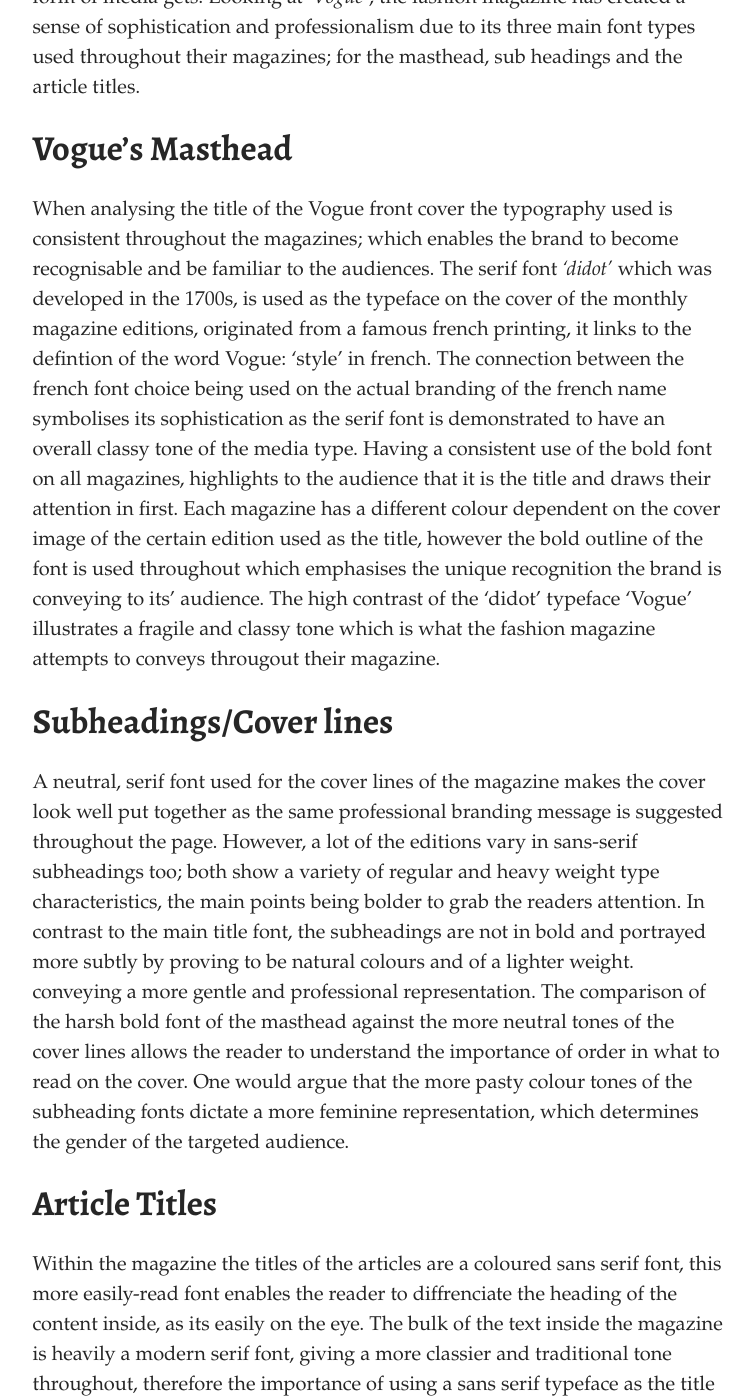
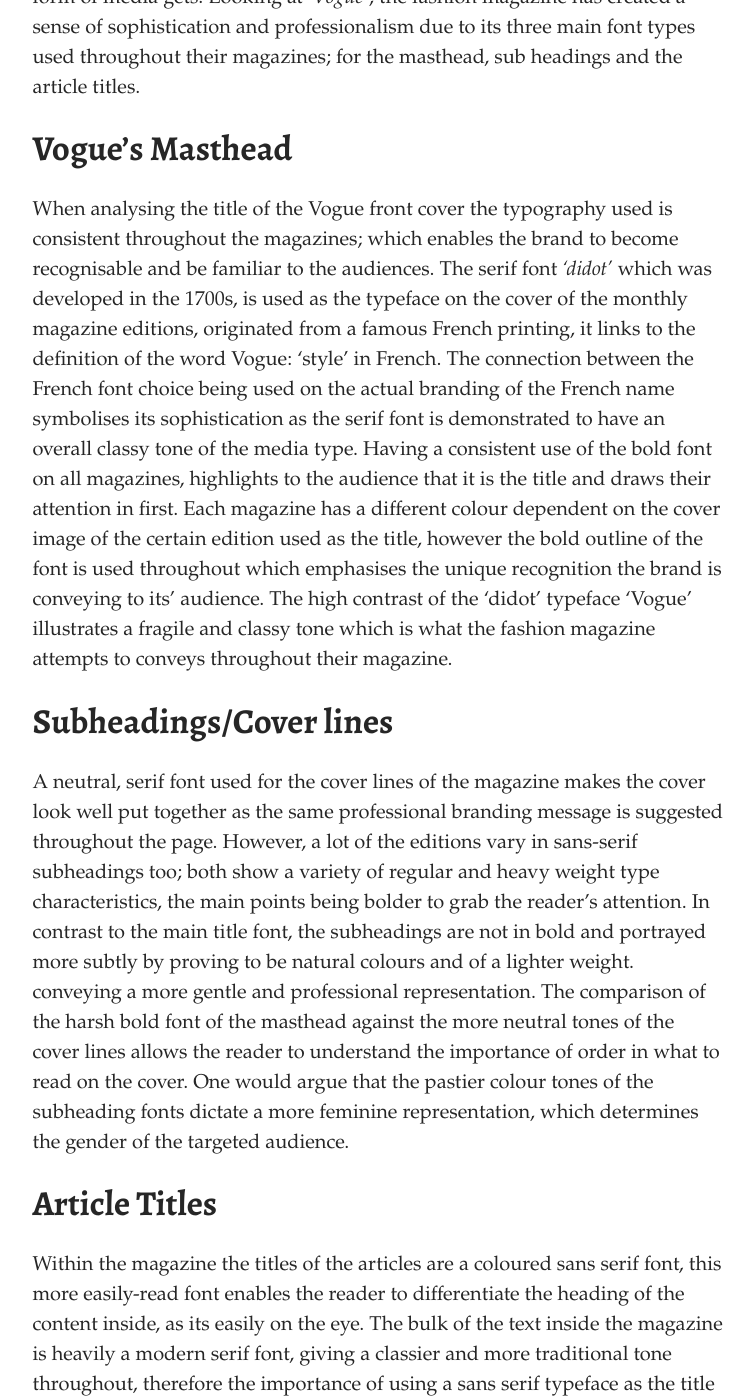
Before and after one commit to charlotteaashley/typo-design-template, a Jekyll site: the page built from _posts/2021-09-26-the-importance-of-typography-vogue.md, in a window 1280 px wide and 1400 px high, scrolled down 782 px. Shown: the whole window, without its empty margins (262-1015 px from the left). Built offline with Jekyll 4.4.1, drawn with Linux system fonts in a browser that asks for light colours; some web fonts are replaced; some of the changed text lies outside the part shown.

Commit message:
Update Post “2021-09-26-the-importance-of-typography-vogue”

```diff
--- a/_posts/2021-09-26-the-importance-of-typography-vogue.md
+++ b/_posts/2021-09-26-the-importance-of-typography-vogue.md
@@ -14,12 +14,12 @@
 
 ## **Vogue's Masthead**
 
-When analysing the title of the Vogue front cover the typography used is consistent throughout the magazines; which enables the brand to become recognisable and be familiar to the audiences. The serif font *'didot'*  which was developed in the 1700s, is used as the typeface on the cover of the monthly magazine editions, originated from a famous french printing, it links to the defintion of the word Vogue: 'style' in french. The connection between the french font choice being used on the actual branding of the french name symbolises its sophistication as the serif font is demonstrated to have an overall classy tone of the media type. Having a consistent use of the bold font on all magazines, highlights to the audience that it is the title and draws their attention in first. Each magazine has a different colour dependent on the cover image of the certain edition used as the title, however the bold outline of the font is used throughout which emphasises the unique recognition the brand is conveying to its' audience. The high contrast of the 'didot' typeface 'Vogue' illustrates a fragile and classy tone which is what the fashion magazine attempts to conveys througout their magazine.
+When analysing the title of the Vogue front cover the typography used is consistent throughout the magazines; which enables the brand to become recognisable and be familiar to the audiences. The serif font *'didot'*  which was developed in the 1700s, is used as the typeface on the cover of the monthly magazine editions, originated from a famous French printing, it links to the definition of the word Vogue: 'style' in French. The connection between the French font choice being used on the actual branding of the French name symbolises its sophistication as the serif font is demonstrated to have an overall classy tone of the media type. Having a consistent use of the bold font on all magazines, highlights to the audience that it is the title and draws their attention in first. Each magazine has a different colour dependent on the cover image of the certain edition used as the title, however the bold outline of the font is used throughout which emphasises the unique recognition the brand is conveying to its' audience. The high contrast of the 'didot' typeface 'Vogue' illustrates a fragile and classy tone which is what the fashion magazine attempts to conveys throughout their magazine.
 
 ## **Subheadings/Cover lines**
 
-A neutral, serif font used for the cover lines of the magazine makes the cover look well put together as the same professional branding message is suggested throughout the page. However, a lot of the editions vary in sans-serif subheadings too; both show a variety of regular and heavy weight type characteristics, the main points being bolder to grab the readers attention. In contrast to the main title font, the subheadings are not in bold and portrayed more subtly by proving to be natural colours and of a lighter weight. conveying a more gentle and professional representation. The comparison of the harsh bold font of the masthead against the more neutral tones of the cover lines allows the reader to understand the importance of order in what to read on the cover. One would argue that the more pasty colour tones of the subheading fonts dictate a more feminine representation, which determines the gender of the targeted audience.
+A neutral, serif font used for the cover lines of the magazine makes the cover look well put together as the same professional branding message is suggested throughout the page. However, a lot of the editions vary in sans-serif subheadings too; both show a variety of regular and heavy weight type characteristics, the main points being bolder to grab the reader's attention. In contrast to the main title font, the subheadings are not in bold and portrayed more subtly by proving to be natural colours and of a lighter weight. conveying a more gentle and professional representation. The comparison of the harsh bold font of the masthead against the more neutral tones of the cover lines allows the reader to understand the importance of order in what to read on the cover. One would argue that the pastier colour tones of the subheading fonts dictate a more feminine representation, which determines the gender of the targeted audience.
 
 ## **Article Titles**
 
-Within the magazine the titles of the articles are a coloured sans serif font, this more easily-read font enables the reader to diffrenciate the heading of the content inside, as its easily on the eye. The bulk of the text inside the magazine is heavily a modern serif font, giving a more classier and traditional tone throughout, therefore the importance of using a sans serif typeface as the title of the content, breaks up the text it also emphaises the modern aspect as sans serif is proven to be more modern as serif typefaces can be seen more traditionally.
+Within the magazine the titles of the articles are a coloured sans serif font, this more easily-read font enables the reader to differentiate the heading of the content inside, as its easily on the eye. The bulk of the text inside the magazine is heavily a modern serif font, giving a classier and more traditional tone throughout, therefore the importance of using a sans serif typeface as the title of the content, breaks up the text it also emphasises the modern aspect as sans serif is proven to be more modern as serif typefaces can be seen more traditionally.
```
